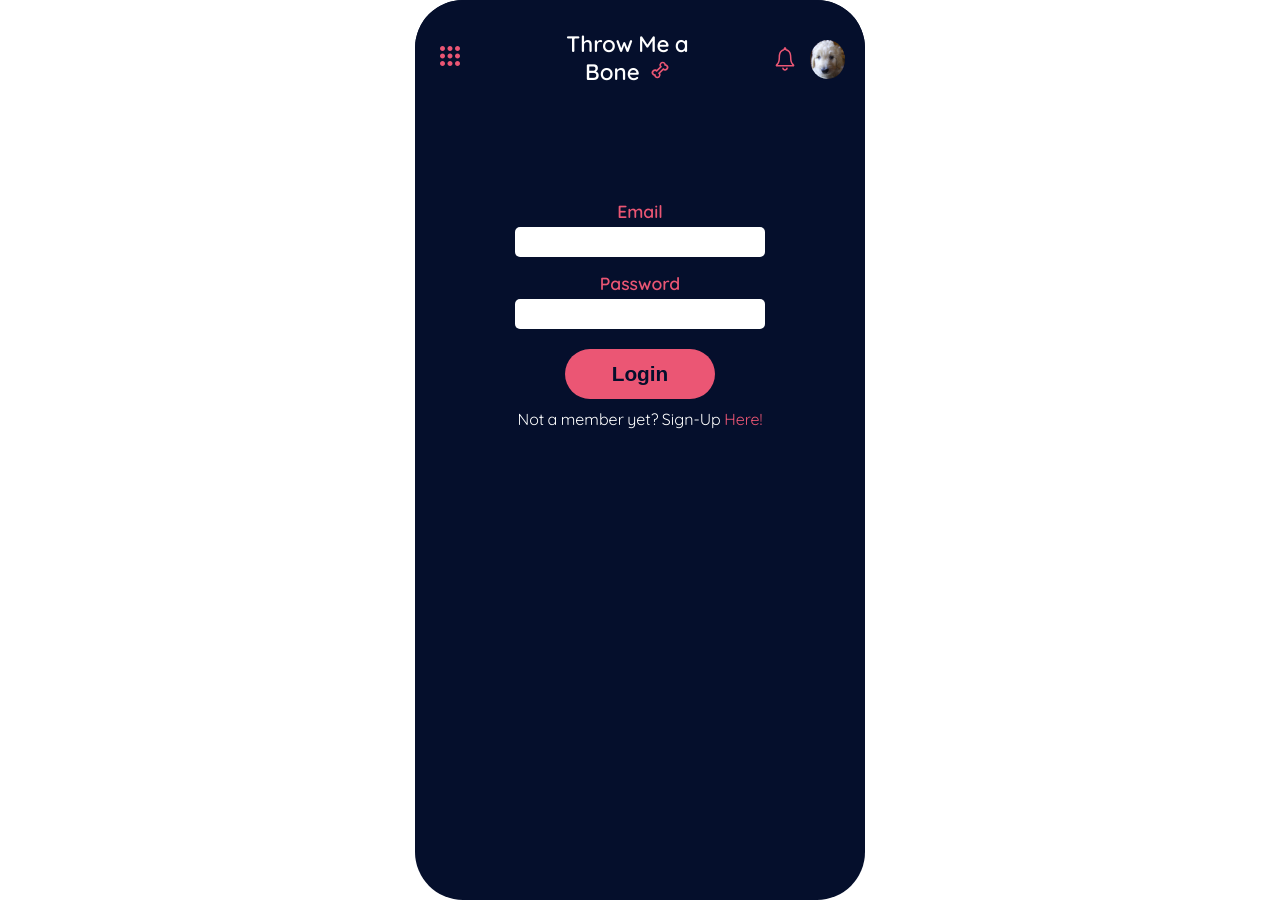
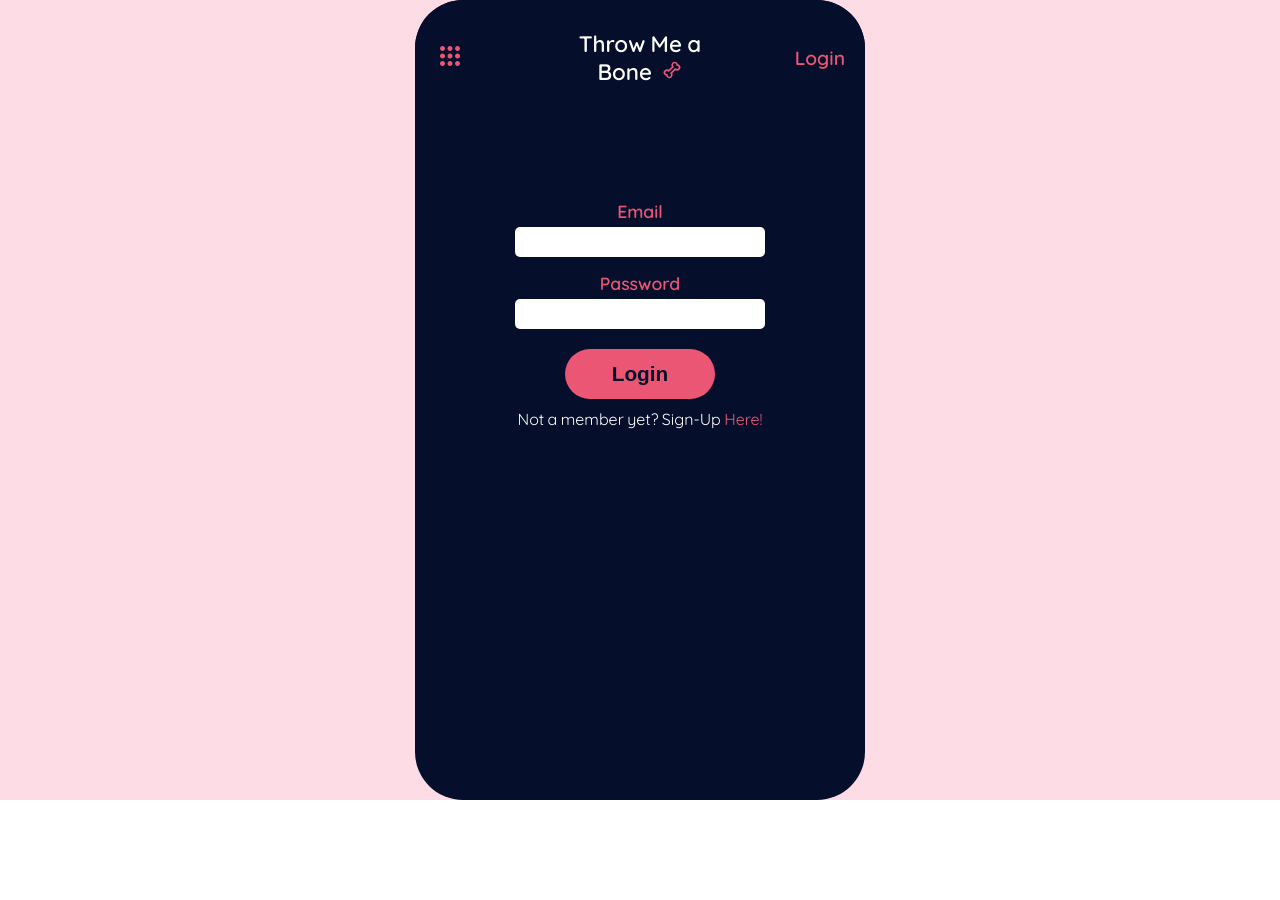
Before and after one commit to erickbey/dog-tinder, a React (Create React App) app in the folder client/: page /login in a window 1280 px wide. After the commit the page ends 800 px from the top, so only its background shows below. Built offline with nearby package versions, Linux system fonts and the light colour scheme.

Commit message:
added login funtionality (receiving the user data)

```diff
--- a/client/package.json
+++ b/client/package.json
@@ -6,6 +6,7 @@
     "@testing-library/jest-dom": "^5.16.4",
     "@testing-library/react": "^13.3.0",
     "@testing-library/user-event": "^13.5.0",
+    "axios": "^0.27.2",
     "react": "^18.2.0",
     "react-dom": "^18.2.0",
     "react-icons": "^4.4.0",
--- a/client/src/components/AccountSetup/AccountSetup.jsx
+++ b/client/src/components/AccountSetup/AccountSetup.jsx
@@ -4,6 +4,7 @@ import NavBar from '../NavBar/NavBar'
 
 function AccountSetup() {
   return (
+    <div className="App">
         <div className="app__container">
             <NavBar />
             <div className='content__container setup'>
@@ -29,6 +30,7 @@ function AccountSetup() {
                 <button className='submit__button'>Submit</button>
             </div>
         </div>
+    </div>
   )
 }
 
--- a/client/src/components/Login/Login.jsx
+++ b/client/src/components/Login/Login.jsx
@@ -1,19 +1,39 @@
 import React from 'react';
 import './Login.css';
-import { BiBone } from 'react-icons/bi';
 import NavBar from '../NavBar/NavBar';
+import { Link } from 'react-router-dom';
+import axios from 'axios';
+import { useState } from 'react';
 
 function Login() {
+  const [email, setEmail] = useState("");
+  const [password, setPassword] = useState("");
+
+  const handleOnSubmit = async(e) => {
+    e.preventDefault();
+    const data = await axios.post('http://localhost:5000/api/v1/users/login', {
+      email,
+      password
+    })
+
+    console.log(data)
+  }
+
+
   return (
-    <div className="app__container">
-      <NavBar />
-      <div className='content__container login__container'>
-          <p className='label'>Email</p>
-          <input className='inputs' type="text" />
-          <p className='label password'>Password</p>
-          <input className='inputs' type="text" />
-          <button className='btn submit__button'><span className='login__text'>Login</span></button>
-          <p className='signup__text'>Not a member yet? Sign-Up <a>Here!</a></p>
+    <div className="App">
+      <div className="app__container">
+        <NavBar />
+        <div className='content__container login__container'>
+          <form onSubmit={handleOnSubmit}>
+            <p className='label'>Email</p>
+            <input className='inputs' type="text" onChange={(e) => setEmail(e.target.value)}/>
+            <p className='label password'>Password</p>
+            <input className='inputs' type="password" onChange={(e) => setPassword(e.target.value)}/>
+            <button type='submit' className='btn submit__button'><span className='login__text'>Login</span></button>
+            <p className='signup__text'>Not a member yet? Sign-Up <Link to='/register'>Here!</Link></p>
+            </form>
+        </div>
       </div>
     </div>
   )
--- a/client/src/components/NavBar/NavBar.css
+++ b/client/src/components/NavBar/NavBar.css
@@ -19,6 +19,7 @@
     text-align: center;
     margin-left: 20px;
 }
+
 .bone {
     margin-left: 5px;
 }
@@ -44,3 +45,9 @@
 .profile__pic {
     border-radius: 50%;
 }
+
+.login {
+    font-size: 1.2rem;
+    font-weight: 600;
+    color: var(--color-primary);
+}
--- a/client/src/components/NavBar/NavBar.jsx
+++ b/client/src/components/NavBar/NavBar.jsx
@@ -5,8 +5,12 @@ import { BiBone } from 'react-icons/bi';
 import { CgMenuGridO } from 'react-icons/cg';
 import profile from '../../assets/profilepic.JPG'
 import { Link } from 'react-router-dom';
+import { useState } from 'react';
 
 function NavBar() {
+  const [userName, setUserName] = useState("");
+
+
   return (
     <div className='container navbar__container'>
       <button className='btn options__btn'>
@@ -14,6 +18,11 @@ function NavBar() {
       </button>
         <Link to='/'><h1 className='title'>Throw Me a Bone <BiBone className='icon__small bone'/></h1></Link>
         <div className='icons__container'>
+
+
+          {userName.length
+            ?
+              <div>
                 <button className='btn'>
                   <IoIosNotificationsOutline className='icon__medium notification'/>
                 </button>
@@ -21,6 +30,10 @@ function NavBar() {
                   <img src={profile} alt="" className='profile__pic' />
                 </button>
               </div>
+            :
+              <Link to='/login' className='login'>Login</Link>
+          }
+        </div>
     </div>
   )
 }
--- a/client/src/index.js
+++ b/client/src/index.js
@@ -10,6 +10,7 @@ import AccountSetup from './components/AccountSetup/AccountSetup';
 
 const root = ReactDOM.createRoot(document.getElementById('root'));
 root.render(
+  <React.StrictMode>
   <BrowserRouter>
     <Routes>
       <Route path="/" element={<App />} />
@@ -17,4 +18,5 @@ root.render(
       <Route path="/register" element={<AccountSetup />} />
     </Routes>
   </BrowserRouter>
+  </React.StrictMode>
 );
```
Also changed, not shown: 1 other file (tests, documents, lock files or other folders). Lines whose indentation alone changed are shown as unchanged.
